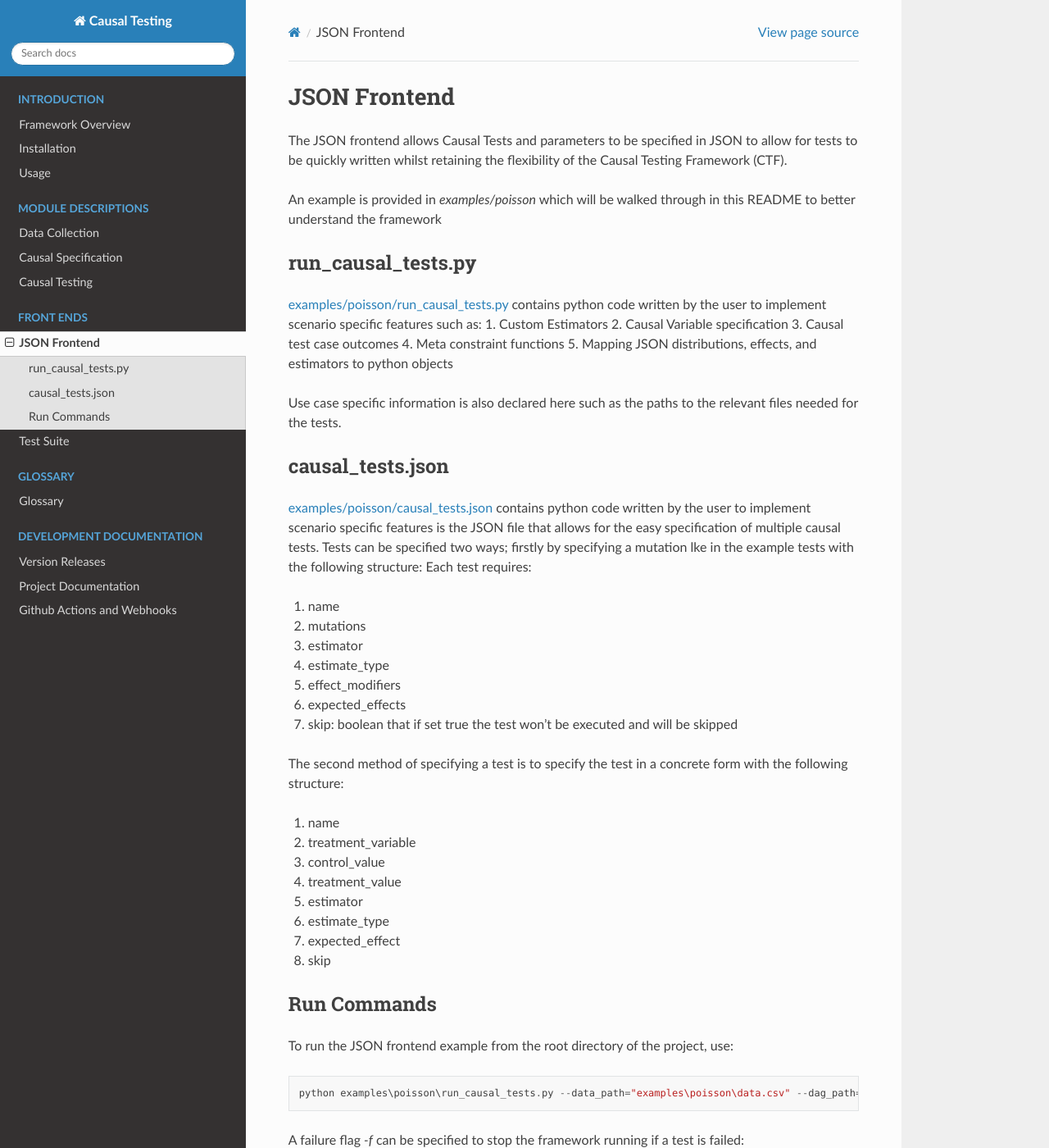
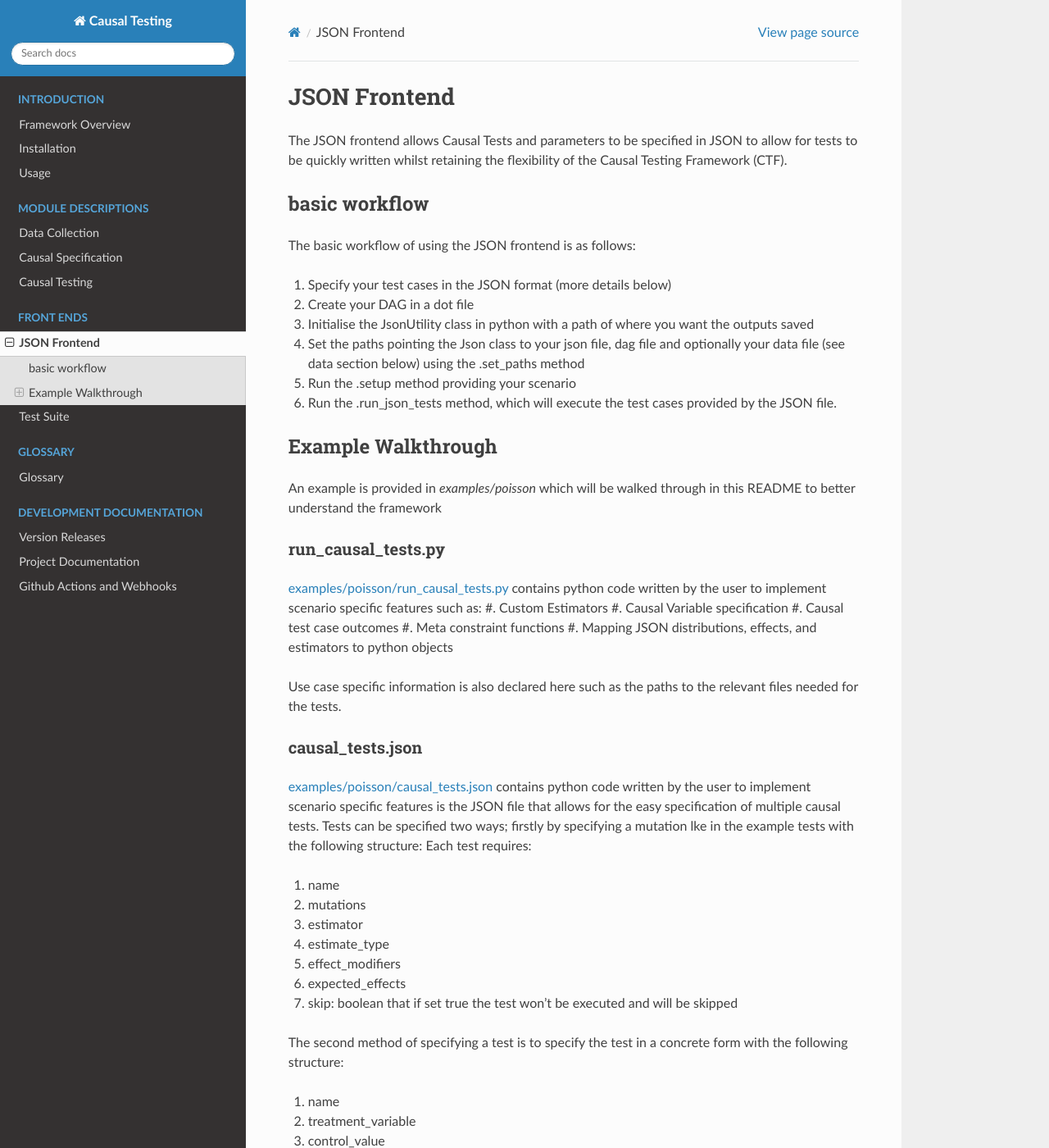
Before and after one commit to CITCOM-project/CausalTestingFramework, a Sphinx documentation site: the page built from docs/source/frontends/json_front_end.rst, in a window 1280 px wide and 1400 px high. Shown: the whole window at 82% size. Built offline with Sphinx 7.4.7 and the Read the Docs theme 2.0.0, drawn with Linux system fonts in a browser that asks for light colours; pages that are not in the unit, such as notebooks, are missing from menus; some of the changed text lies outside the part shown.

Commit message:
Update json frontend docs

```diff
--- a/docs/source/frontends/json_front_end.rst
+++ b/docs/source/frontends/json_front_end.rst
@@ -3,24 +3,37 @@ JSON Frontend
 The JSON frontend allows Causal Tests and parameters to be specified in JSON to allow for tests to be quickly written
 whilst retaining the flexibility of the Causal Testing Framework (CTF).
 
+basic workflow
+--------------
+The basic workflow of using the JSON frontend is as follows:
+
+#. Specify your test cases in the JSON format (more details below)
+#. Create your DAG in a dot file
+#. Initialise the JsonUtility class in python with a path of where you want the outputs saved
+#. Set the paths pointing the Json class to your json file, dag file and optionally your data file (see data section below) using the .set_paths method
+#. Run the .setup method providing your scenario
+#. Run the .run_json_tests method, which will execute the test cases provided by the JSON file.
+
+Example Walkthrough
+-------------------
 An example is provided in `examples/poisson` which will be walked through in this README to better understand
 the framework
 
 run_causal_tests.py
--------------------
+*******************
 `examples/poisson/run_causal_tests.py <https://github.com/CITCOM-project/CausalTestingFramework/blob/main/examples/poisson/run_causal_tests.py>`_
 contains python code written by the user to implement scenario specific features
 such as:
-1. Custom Estimators
-2. Causal Variable specification
-3. Causal test case outcomes
-4. Meta constraint functions
-5. Mapping JSON distributions, effects, and estimators to python objects
+#. Custom Estimators
+#. Causal Variable specification
+#. Causal test case outcomes
+#. Meta constraint functions
+#. Mapping JSON distributions, effects, and estimators to python objects
 
 Use case specific information is also declared here such as the paths to the relevant files needed for the tests.
 
 causal_tests.json
------------------
+*****************
 `examples/poisson/causal_tests.json <https://github.c#om/CITCOM-project/CausalTestingFramework/blob/main/examples/poisson/causal_tests.json>`_ contains python code written by the user to implement scenario specific features
 is the JSON file that allows for the easy specification of multiple causal tests. Tests can be specified two ways; firstly by specifying a mutation lke in the example tests with the following structure:
 Each test requires:
@@ -45,7 +58,9 @@ The second method of specifying a test is to specify the test in a concrete form
 #. skip
 
 Run Commands
-------------
+************
+This example uses the Argparse utility built into the JSON frontend, which allows the frontend to be run from a commandline interface as shown here.
+
 To run the JSON frontend example from the root directory of the project, use::
 
     python examples\poisson\run_causal_tests.py --data_path="examples\poisson\data.csv" --dag_path="examples\poisson\dag.dot" --json_path="examples\poisson\causal_tests.json
```
